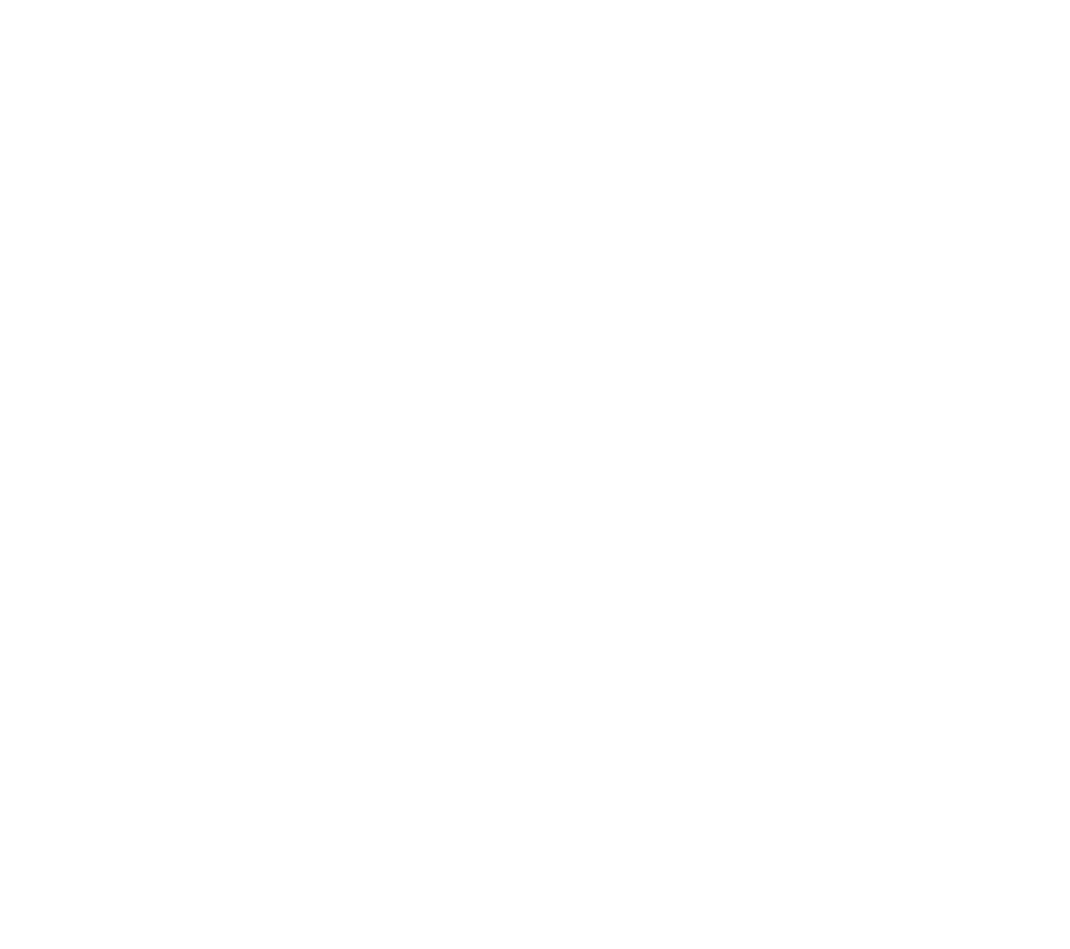
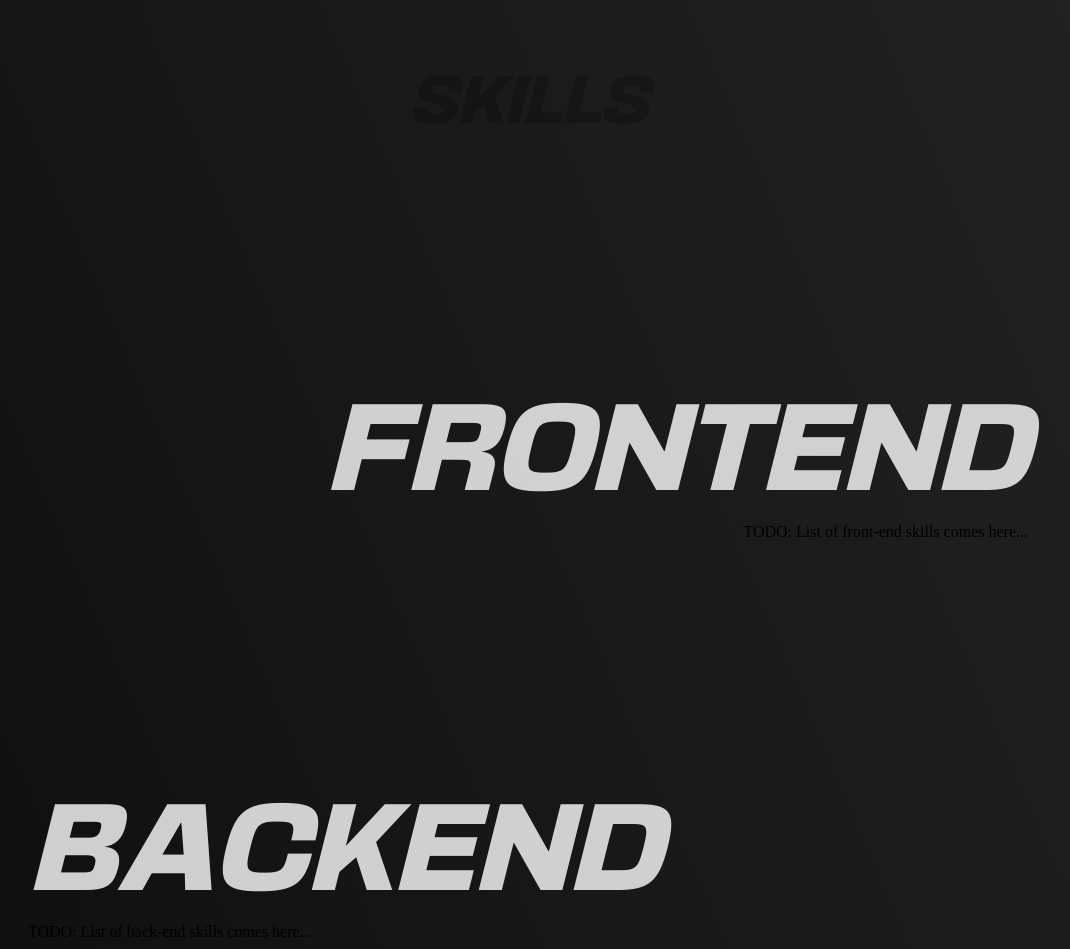
Before and after one commit to DanielKanyo/site-23, a React (Create React App) app: page / in a window 1280 px wide. Shown: the part 1848-2797 px from the top of the page, without its empty margins (112-1182 px from the left). Before the commit the page ends 1737 px from the top, so only its background shows below. Built offline with nearby package versions, Linux system fonts and the light colour scheme.

Commit message:
WIP: Skills component

```diff
--- a/src/App/App.jsx
+++ b/src/App/App.jsx
@@ -1,6 +1,7 @@
 import Landing from './Components/Landing/Landing';
 import Navigation from './Components/Navigation/Navigation';
 import About from './Components/About/About';
+import Skills from './Components/Skills/Skills';
 
 const App = () => {
     return (
@@ -8,6 +9,7 @@
             <Navigation />
             <Landing />
             <About />
+            <Skills />
         </div>
     );
 }
--- a/src/App/Components/About/About.css
+++ b/src/App/Components/About/About.css
@@ -32,6 +32,7 @@
     font-family: BasementGrotesque;
     font-size: 60px;
     opacity: 0.15;
+    text-transform: uppercase;
 }
 
 .about .about-text-container > div {
--- a/src/App/Components/About/About.jsx
+++ b/src/App/Components/About/About.jsx
@@ -10,7 +10,7 @@
             </Parallax>
             <Parallax speed={10}>
                 <div className='about-text-container'>
-                    <div className='about-text-title'>ABOUT</div>
+                    <div className='about-text-title'>About</div>
                     <div>
                         With experience in web development and design,
                         I maintain a healthy balance between functionality and visual impact in all my work.
--- a/src/App/Components/Landing/Landing.css
+++ b/src/App/Components/Landing/Landing.css
@@ -22,6 +22,7 @@
 .landing .role {
     font-size: 20px;
     color: black;
+    opacity: 0.9;
 }
 
 .landing .social-and-title-container {
@@ -70,7 +71,8 @@
     background-image: url('../../Static/Images/henry-co-mjPs0heWsek-unsplash.jpg');
     background-size: cover;
     opacity: 0.18;
-    z-index: 0;
+    z-index: -1;
+    pointer-events: none;
 }
 
 .landing .welcome-msg {
--- /dev/null
+++ b/src/App/Components/Skills/Skills.css
@@ -0,0 +1,35 @@
+.skills {
+    padding: 180px 0;
+}
+
+.skills .title {
+    width: 100%;
+    text-align: center;
+    font-family: BasementGrotesque;
+    font-size: 60px;
+    opacity: 0.2;
+    text-transform: uppercase;
+    font-style: italic;
+}
+
+.skills .content {
+    width: 1000px;
+    margin: 0 auto;
+}
+
+.skills .skill-category-container {
+    margin-top: 250px;
+}
+
+.skills .skill-category-container.right-align {
+    text-align: right;
+}
+
+.skills .skill-category-container .skill-category-title {
+    font-size: 110px;
+    font-family: BasementGrotesque;
+    color: white;
+    text-transform: uppercase;
+    font-style: italic;
+    opacity: 0.8;
+}
--- /dev/null
+++ b/src/App/Components/Skills/Skills.jsx
@@ -0,0 +1,29 @@
+import './Skills.css';
+
+const Skills = () => {
+  return (
+    <div className='skills'>
+        <div className='title'>Skills</div>
+        <div className='content'>
+            <div className='skill-category-container right-align'>
+                <div className='skill-category-title'>
+                    Frontend
+                </div>
+                <div className='skill-category-list'>
+                    TODO: List of front-end skills comes here...
+                </div>
+            </div>
+            <div className='skill-category-container back-end'>
+                <div className='skill-category-title'>
+                    Backend
+                </div>
+                <div className='skill-category-list'>
+                    TODO: List of back-end skills comes here...
+                </div>
+            </div>
+        </div>
+    </div>
+  )
+}
+
+export default Skills;
```
